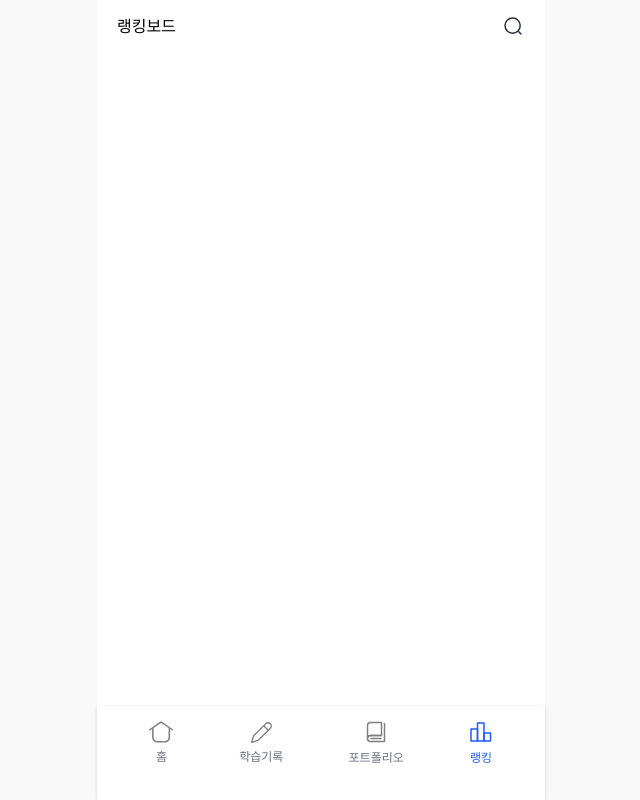
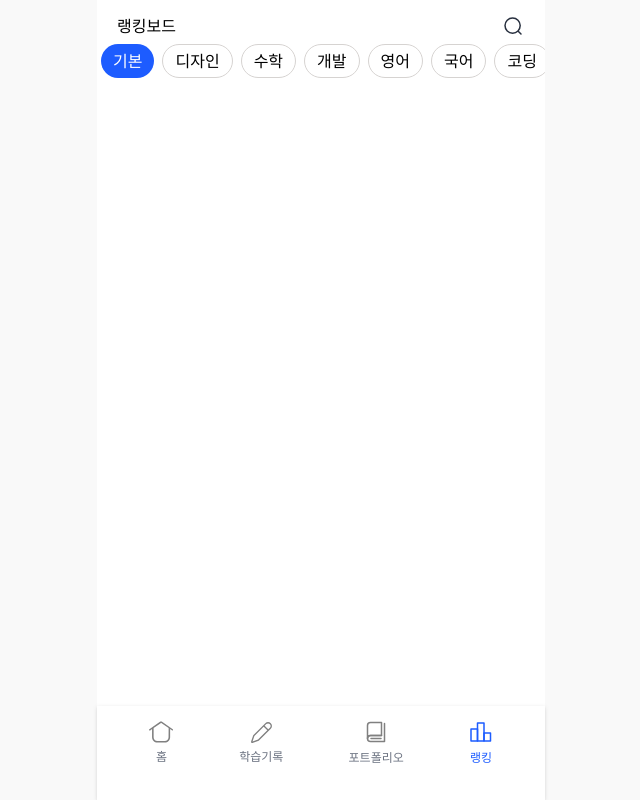
Before and after one commit to TeamDivers/Soar, a React (Create React App) app in the folder client/: page /ranking in a window 1280 px wide. Shown: the whole page, without its empty margins (319-959 px from the left). Built offline with nearby package versions, Linux system fonts and the light colour scheme.

Commit message:
feat: impl chip list component

```diff
--- /dev/null
+++ b/client/src/components/Chip/index.tsx
@@ -0,0 +1,23 @@
+import React from 'react';
+
+interface ChipProps {
+    label: string;
+    onClick: () => void;
+    isSelected?: boolean;
+}
+
+const Chip: React.FC<ChipProps> = ({ label, isSelected = false, onClick }) => {
+    const chipClasses = isSelected
+        ? 'bg-primary text-white'
+        : 'border border-stone-300 bg-white';
+
+    return (
+        <div
+            className={`inline-flex items-center px-3 py-1 m-1 rounded-full ${chipClasses} min-w-fit`}
+        >
+            {label}
+        </div>
+    );
+};
+
+export default Chip;
--- /dev/null
+++ b/client/src/components/ChipList/index.tsx
@@ -0,0 +1,30 @@
+import React, { useState } from 'react';
+
+import Chip from '@components/Chip';
+
+interface ChipListProps {
+    chips: string[];
+}
+
+const ChipList: React.FC<ChipListProps> = ({ chips }) => {
+    const [selectedIdx, setSelectedIdx] = useState(0);
+
+    return (
+        <div className="flex overflow-x-auto">
+            <div className="flex">
+                {chips.map((chip, index) => (
+                    <Chip
+                        key={index}
+                        label={chip}
+                        isSelected={index === selectedIdx}
+                        onClick={function (): void {
+                            throw new Error('Function not implemented.');
+                        }}
+                    />
+                ))}
+            </div>
+        </div>
+    );
+};
+
+export default ChipList;
--- a/client/src/routes/ranking/index.tsx
+++ b/client/src/routes/ranking/index.tsx
@@ -1,6 +1,7 @@
 import React from 'react';
 import { useNavigate } from 'react-router-dom';
 
+import ChipList from '@components/ChipList';
 import Layout from '@components/layout';
 
 import { Search } from '@images/index';
@@ -16,9 +17,22 @@ const SearchButton = () => {
 };
 
 const Ranking = () => {
+    const chips = [
+        '기본',
+        '디자인',
+        '수학',
+        '개발',
+        '영어',
+        '국어',
+        '코딩',
+        '캘리그라피'
+    ];
+
     return (
         <Layout title="랭킹보드" right={SearchButton}>
-            <div className=""></div>
+            <div className="">
+                <ChipList chips={chips} />
+            </div>
         </Layout>
     );
 };
```
